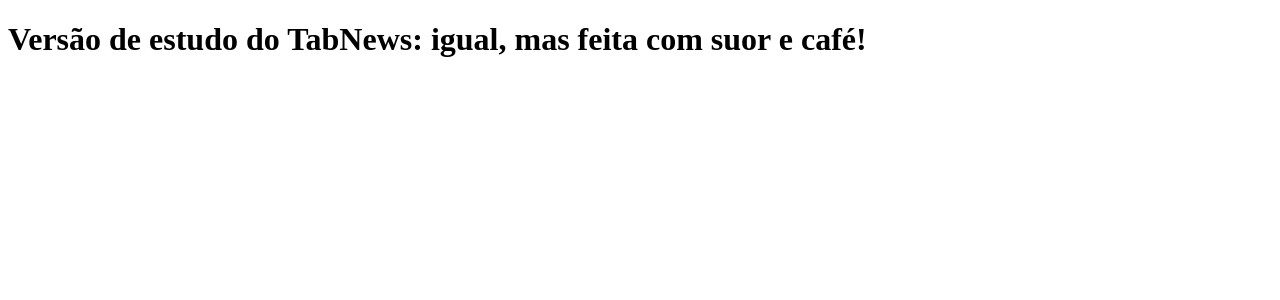
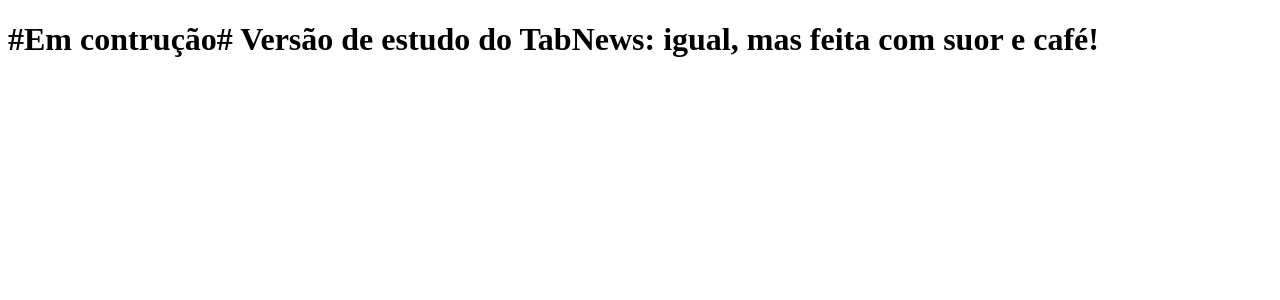
Before and after one commit to euripedes50/clone-tabnews, a Next.js app: page / in a window 1280 px wide. Shown: the top 300 px of the page. Built offline with nearby package versions, Linux system fonts and the light colour scheme.

Commit message:
Adicionado `.editorconfig`

```diff
--- a/pages/index.js
+++ b/pages/index.js
@@ -1,5 +1,5 @@
 function Home() {
-    return <h1>Versão de estudo do TabNews: igual, mas feita com suor e café!</h1>
+  return <h1>#Em contrução# Versão de estudo do TabNews: igual, mas feita com suor e café!</h1>
 }
 
 export default Home;
```
Also changed, not shown: 1 other file (tests, documents, lock files or other folders).
